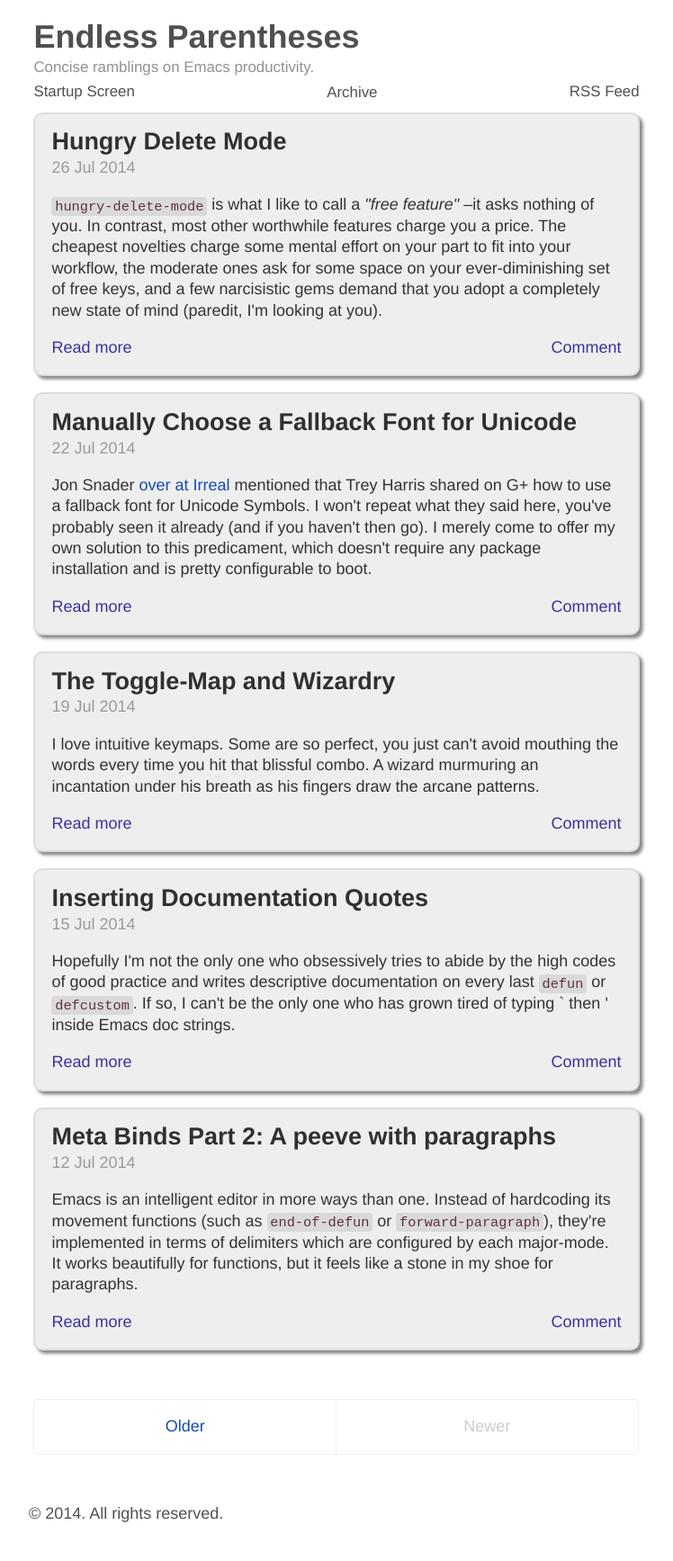
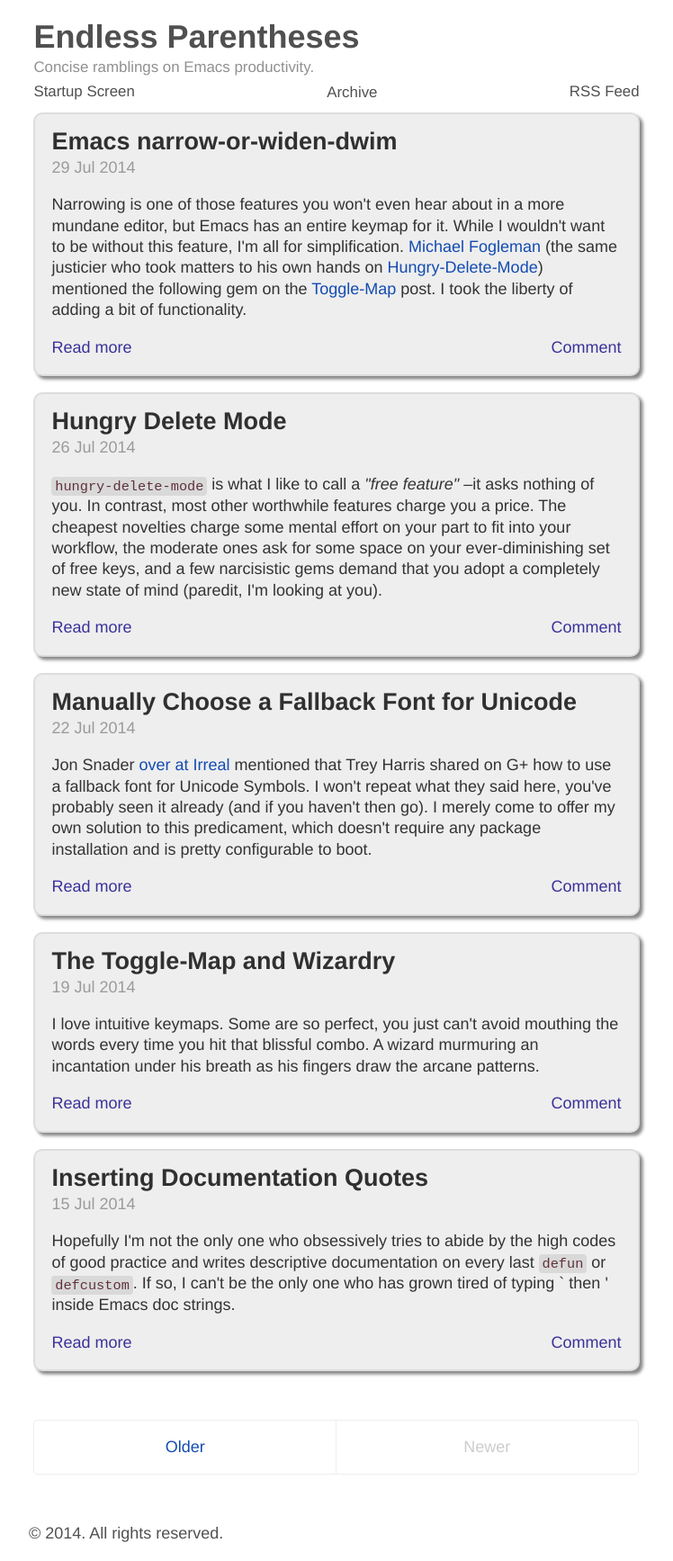
Before and after one commit to Malabarba/EndlessParentheses, a Jekyll site: the page built from index.html, in a window 1280 px wide. Shown: the whole page at 90% size, without its empty margins (266-1014 px from the left). Built offline with Jekyll 4.4.1, drawn with Linux system fonts in a browser that asks for light colours; Markdown is read by kramdown in place of the engine named in the settings; the list of posts is cut into pages by our own code; comment, search, counter and statistics services are not loaded; before the commit the page ends 1712 px from its top, so only the background shows below that.

Commit message:
PUBLISH: Emacs narrow-or-widen-dwim

```diff
--- a/_posts/2014-07-29-emacs-narrow-or-widen-dwim.html
+++ b/_posts/2014-07-29-emacs-narrow-or-widen-dwim.html
@@ -3,14 +3,15 @@
 date: 2014-07-29
 layout: post
 tags: narrow keymap keybind init.el
-published: false
+published: true
 series: "Mnemonic Keymaps"
 ---
 <p>
 Narrowing is one of those features you won't even hear about in a more
 mundane editor, but Emacs has an entire keymap for it. While I
 wouldn't want to be without this feature, I'm all for simplification.
-<a href="https://github.com/mwfogleman">Michael Fogleman</a> mentioned this little gem on the <a href="http://endlessparentheses.com/the-toggle-map-and-wizardry.html">Toggle-Map</a> post.
+<a href="https://github.com/mwfogleman">Michael Fogleman</a> (the same justicier who took matters to his own hands on <a href="http://endlessparentheses.com/hungry-delete-mode.html">Hungry-Delete-Mode</a>)
+mentioned the following gem on the <a href="http://endlessparentheses.com/the-toggle-map-and-wizardry.html">Toggle-Map</a> post.
 I took the liberty of adding a bit of functionality.
 </p>
 {% highlight cl %}
```
Also changed, not shown: other parts of _posts/2014-07-29-emacs-narrow-or-widen-dwim.html (+1 -1 lines).
